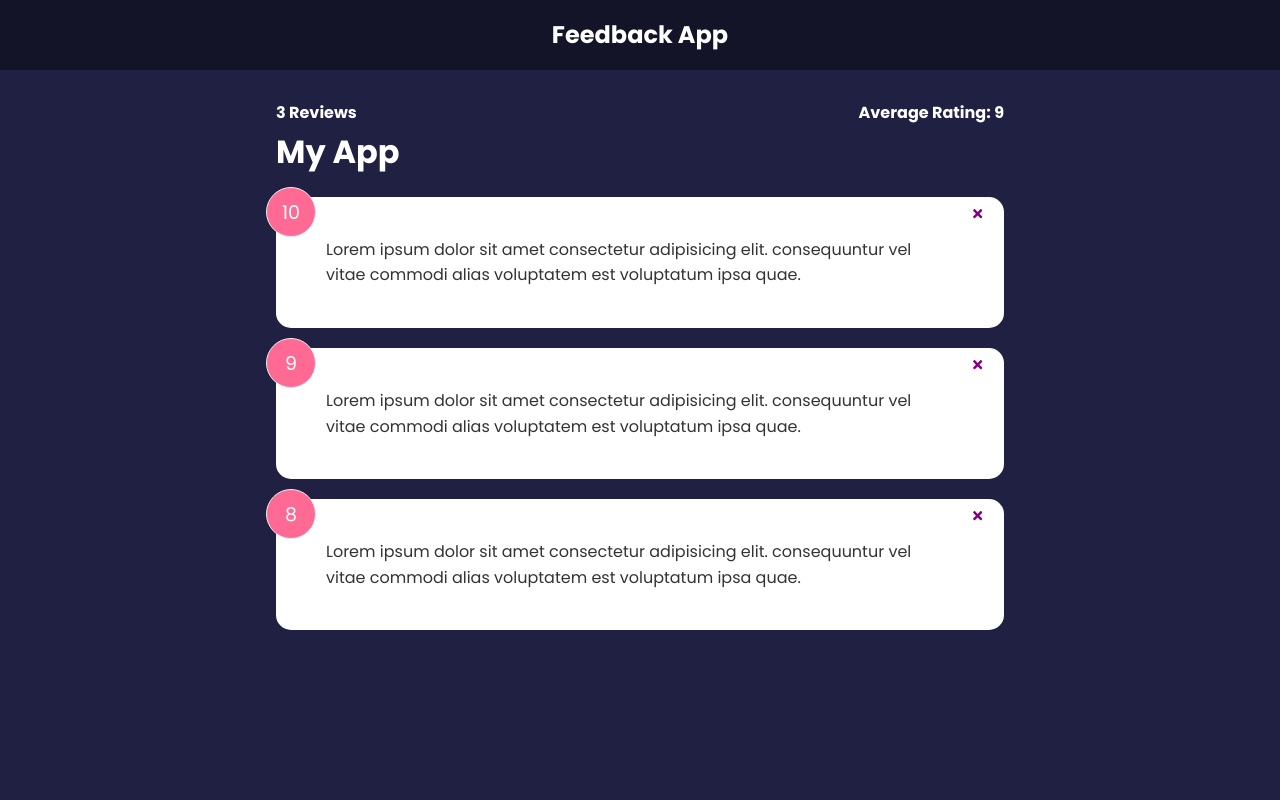
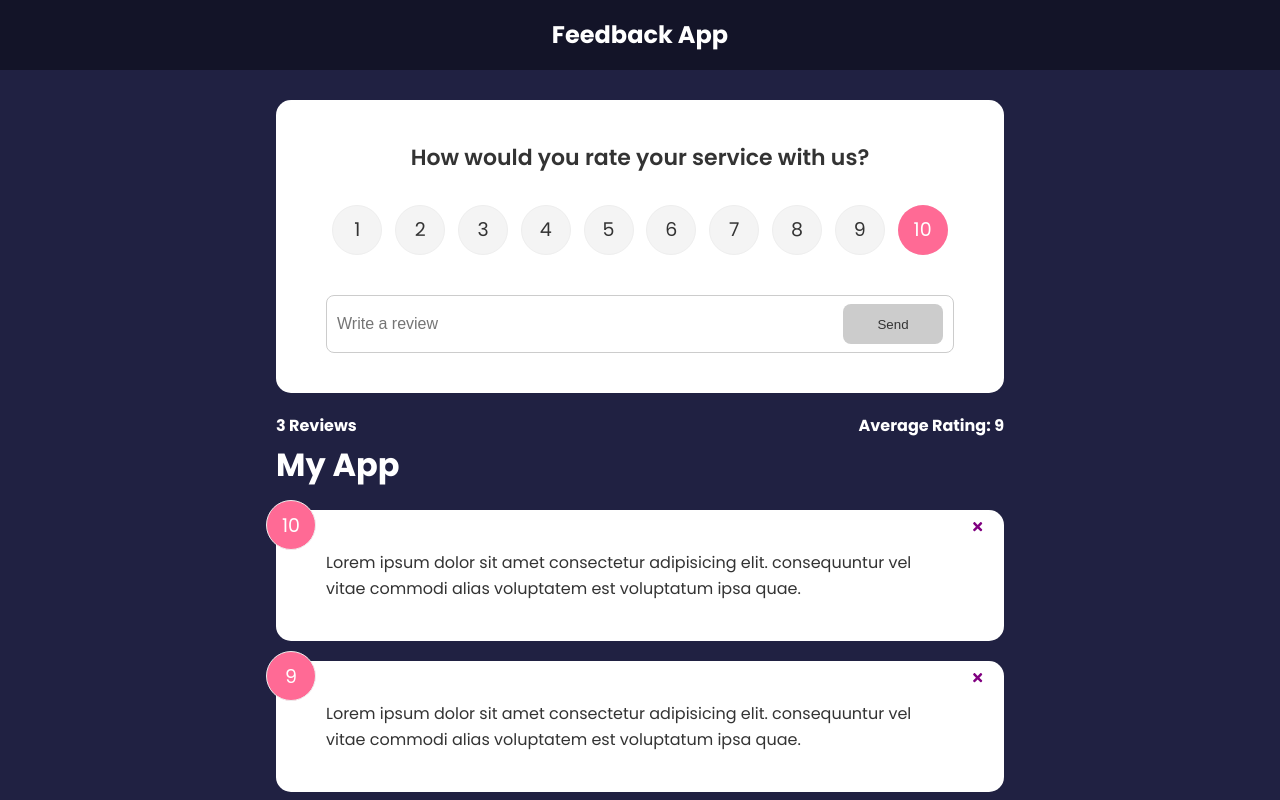
Before and after one commit to robert-laws/learning-december-2021-react-front-to-back-2022, a React (Create React App) app: page / in a window 1280 px wide. Shown: the top 800 px of the page. Built offline with nearby package versions, Linux system fonts and the light colour scheme.

Commit message:
add feedback form

```diff
--- a/package.json
+++ b/package.json
@@ -6,10 +6,12 @@
     "@testing-library/jest-dom": "^5.16.1",
     "@testing-library/react": "^11.2.7",
     "@testing-library/user-event": "^12.8.3",
+    "framer-motion": "^4.1.17",
     "react": "^17.0.2",
     "react-dom": "^17.0.2",
     "react-icons": "^4.3.1",
     "react-scripts": "4.0.3",
+    "uuid": "^8.3.2",
     "web-vitals": "^1.1.2"
   },
   "scripts": {
--- a/src/App.js
+++ b/src/App.js
@@ -3,9 +3,16 @@
 import FeedbackList from './components/FeedbackList';
 import FeedbackData from './data/FeedbackData.js';
 import FeedbackStats from './components/FeedbackStats';
+import FeedbackForm from './components/FeedbackForm';
+import { v4 as uuidv4 } from 'uuid';
 
 function App() {
   const [feedback, setFeedback] = useState(FeedbackData);
+
+  const addFeedback = (newFeedback) => {
+    newFeedback.id = uuidv4();
+    setFeedback([...feedback, newFeedback]);
+  };
 
   const deleteFeedback = (id) => {
     if (window.confirm('Are you sure you want to delete this feedback?')) {
@@ -17,6 +24,7 @@
     <>
       <Header />
       <div className='container'>
+        <FeedbackForm handleAdd={addFeedback} />
         <FeedbackStats feedback={feedback} />
         <h1>My App</h1>
         <FeedbackList feedback={feedback} handleDelete={deleteFeedback} />
--- /dev/null
+++ b/src/components/FeedbackForm.js
@@ -0,0 +1,66 @@
+import { useState, useEffect } from 'react';
+import { Card, Button } from './shared';
+import RatingSelect from './RatingSelect';
+
+function FeedbackForm({ handleAdd }) {
+  const [text, setText] = useState('');
+  const [rating, setRating] = useState(10);
+  const [btnDisabled, setBtnDisabled] = useState(true);
+  const [message, setMessage] = useState('');
+
+  const handleTextChange = (e) => {
+    setText(e.target.value);
+  };
+
+  const handleSubmit = (e) => {
+    e.preventDefault();
+
+    if (text.trim().length > 10) {
+      const newFeedback = {
+        text,
+        rating,
+      };
+
+      handleAdd(newFeedback);
+
+      setText('');
+      setRating(10);
+    }
+  };
+
+  useEffect(() => {
+    if (text === '') {
+      setBtnDisabled(true);
+      setMessage(null);
+    } else if (text !== '' && text.trim().length <= 10) {
+      setBtnDisabled(true);
+      setMessage('Please enter at least 10 characters');
+    } else {
+      setBtnDisabled(false);
+      setMessage(null);
+    }
+  }, [text]);
+
+  return (
+    <Card>
+      <form onSubmit={handleSubmit}>
+        <h2>How would you rate your service with us?</h2>
+        <RatingSelect select={(rating) => setRating(rating)} />
+        <div className='input-group'>
+          <input
+            type='text'
+            placeholder='Write a review'
+            value={text}
+            onChange={handleTextChange}
+          />
+          <Button type='submit' isDisabled={btnDisabled}>
+            Send
+          </Button>
+        </div>
+        {message && <div className='message'>{message}</div>}
+      </form>
+    </Card>
+  );
+}
+
+export default FeedbackForm;
--- a/src/components/FeedbackItem.js
+++ b/src/components/FeedbackItem.js
@@ -1,6 +1,6 @@
 import PropTypes from 'prop-types';
 import { FaTimes } from 'react-icons/fa';
-import Card from './shared/Card';
+import { Card } from './shared';
 
 function FeedbackItem({ item, handleDelete }) {
   return (
--- a/src/components/FeedbackList.js
+++ b/src/components/FeedbackList.js
@@ -1,5 +1,6 @@
 import PropTypes from 'prop-types';
 import FeedbackItem from './FeedbackItem';
+import { motion, AnimatePresence } from 'framer-motion';
 
 function FeedbackList({ feedback, handleDelete }) {
   if (!feedback || feedback.length === 0) {
@@ -8,19 +9,42 @@
 
   return (
     <div className='feedback-list'>
-      {feedback.map((item) => {
-        return (
-          <FeedbackItem key={item.id} item={item} handleDelete={handleDelete} />
-        );
-      })}
+      <AnimatePresence>
+        {feedback.map((item) => {
+          return (
+            <motion.div
+              key={item.id}
+              initial={{ opacity: 0 }}
+              animate={{ opacity: 1 }}
+              exit={{ opacity: 0 }}
+            >
+              <FeedbackItem
+                key={item.id}
+                item={item}
+                handleDelete={handleDelete}
+              />
+            </motion.div>
+          );
+        })}
+      </AnimatePresence>
     </div>
   );
+
+  // return (
+  //   <div className='feedback-list'>
+  //     {feedback.map((item) => {
+  //       return (
+  //         <FeedbackItem key={item.id} item={item} handleDelete={handleDelete} />
+  //       );
+  //     })}
+  //   </div>
+  // );
 }
 
 FeedbackList.propTypes = {
   feedback: PropTypes.arrayOf(
     PropTypes.shape({
-      id: PropTypes.number.isRequired,
+      id: PropTypes.string.isRequired,
       text: PropTypes.string.isRequired,
       rating: PropTypes.number.isRequired,
     })
--- /dev/null
+++ b/src/components/RatingSelect.js
@@ -0,0 +1,130 @@
+import { useState, useEffect } from 'react';
+
+function RatingSelect({ select }) {
+  const [selected, setSelected] = useState(10);
+
+  const handleChange = (e) => {
+    setSelected(+e.target.value);
+  };
+
+  useEffect(() => {
+    select(selected);
+  }, [select, selected]);
+
+  return (
+    <ul className='rating'>
+      <li>
+        <input
+          type='radio'
+          id='num1'
+          name='rating'
+          value='1'
+          onChange={handleChange}
+          checked={selected === 1}
+        />
+        <label htmlFor='num1'>1</label>
+      </li>
+      <li>
+        <input
+          type='radio'
+          id='num2'
+          name='rating'
+          value='2'
+          onChange={handleChange}
+          checked={selected === 2}
+        />
+        <label htmlFor='num2'>2</label>
+      </li>
+      <li>
+        <input
+          type='radio'
+          id='num3'
+          name='rating'
+          value='3'
+          onChange={handleChange}
+          checked={selected === 3}
+        />
+        <label htmlFor='num3'>3</label>
+      </li>
+      <li>
+        <input
+          type='radio'
+          id='num4'
+          name='rating'
+          value='4'
+          onChange={handleChange}
+          checked={selected === 4}
+        />
+        <label htmlFor='num4'>4</label>
+      </li>
+      <li>
+        <input
+          type='radio'
+          id='num5'
+          name='rating'
+          value='5'
+          onChange={handleChange}
+          checked={selected === 5}
+        />
+        <label htmlFor='num5'>5</label>
+      </li>
+      <li>
+        <input
+          type='radio'
+          id='num6'
+          name='rating'
+          value='6'
+          onChange={handleChange}
+          checked={selected === 6}
+        />
+        <label htmlFor='num6'>6</label>
+      </li>
+      <li>
+        <input
+          type='radio'
+          id='num7'
+          name='rating'
+          value='7'
+          onChange={handleChange}
+          checked={selected === 7}
+        />
+        <label htmlFor='num7'>7</label>
+      </li>
+      <li>
+        <input
+          type='radio'
+          id='num8'
+          name='rating'
+          value='8'
+          onChange={handleChange}
+          checked={selected === 8}
+        />
+        <label htmlFor='num8'>8</label>
+      </li>
+      <li>
+        <input
+          type='radio'
+          id='num9'
+          name='rating'
+          value='9'
+          onChange={handleChange}
+          checked={selected === 9}
+        />
+        <label htmlFor='num9'>9</label>
+      </li>
+      <li>
+        <input
+          type='radio'
+          id='num10'
+          name='rating'
+          value='10'
+          onChange={handleChange}
+          checked={selected === 10}
+        />
+        <label htmlFor='num10'>10</label>
+      </li>
+    </ul>
+  );
+}
+
+export default RatingSelect;
--- /dev/null
+++ b/src/components/shared/Button.js
@@ -0,0 +1,22 @@
+import PropTypes from 'prop-types';
+
+export const Button = ({ children, version, type, isDisabled }) => {
+  return (
+    <button type={type} disabled={isDisabled} className={`btn btn-${version}`}>
+      {children}
+    </button>
+  );
+};
+
+Button.defaultProps = {
+  version: 'primary',
+  type: 'button',
+  isDisabled: false,
+};
+
+Button.propTypes = {
+  children: PropTypes.node.isRequired,
+  version: PropTypes.string,
+  type: PropTypes.string,
+  isDisabled: PropTypes.bool,
+};
--- a/src/components/shared/Card.js
+++ b/src/components/shared/Card.js
@@ -1,6 +1,6 @@
 import PropTypes from 'prop-types';
 
-function Card({ children, reverse }) {
+export const Card = ({ children, reverse }) => {
   return <div className={`card ${reverse && 'reverse'}`}>{children}</div>;
 
   // return (
@@ -14,7 +14,7 @@
   //     {children}
   //   </div>
   // );
-}
+};
 
 Card.defaultProps = {
   reverse: false,
@@ -24,5 +24,3 @@
   children: PropTypes.node.isRequired,
   reverse: PropTypes.bool,
 };
-
-export default Card;
--- /dev/null
+++ b/src/components/shared/index.js
@@ -0,0 +1,2 @@
+export { Card } from './Card';
+export { Button } from './Button';
--- a/src/data/FeedbackData.js
+++ b/src/data/FeedbackData.js
@@ -1,16 +1,16 @@
 const FeedbackData = [
   {
-    id: 1,
+    id: '1',
     rating: 10,
     text: 'Lorem ipsum dolor sit amet consectetur adipisicing elit. consequuntur vel vitae commodi alias voluptatem est voluptatum ipsa quae.',
   },
   {
-    id: 2,
+    id: '2',
     rating: 9,
     text: 'Lorem ipsum dolor sit amet consectetur adipisicing elit. consequuntur vel vitae commodi alias voluptatem est voluptatum ipsa quae.',
   },
   {
-    id: 3,
+    id: '3',
     rating: 8,
     text: 'Lorem ipsum dolor sit amet consectetur adipisicing elit. consequuntur vel vitae commodi alias voluptatem est voluptatum ipsa quae.',
   },
```
Also changed, not shown: 1 other file (tests, documents, lock files or other folders).
